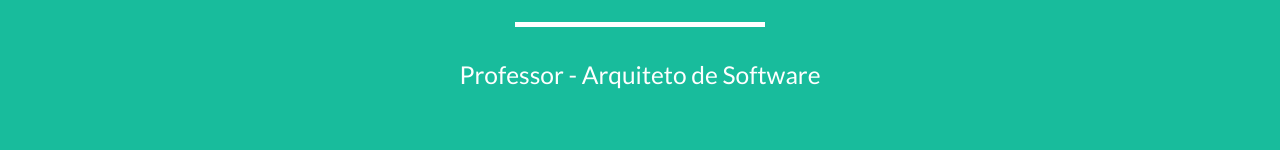
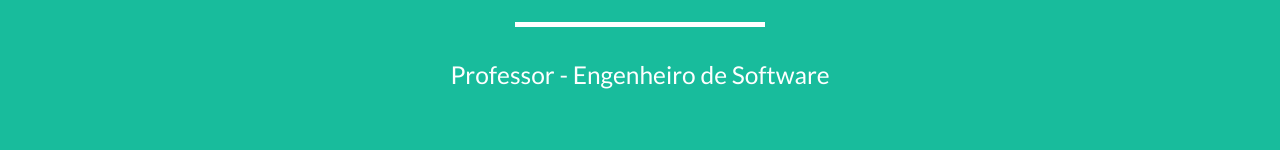
Before and after one commit to kyriosdata/home, a website: page index.html in a window 1280 px wide. Shown: the part 574-724 px from the top of the page. Drawn offline with nearby package versions, Linux system fonts and the light colour scheme.

Commit message:
pequena mudanca

```diff
--- a/index.html
+++ b/index.html
@@ -75,7 +75,7 @@
                     <div class="intro-text">
                         <span class="name">Fábio Nogueira de Lucena</span>
                         <hr class="star-light">
-                        <span class="skills">Professor - Arquiteto de Software</span>
+                        <span class="skills">Professor - Engenheiro de Software</span>
                     </div>
                 </div>
             </div>
```
